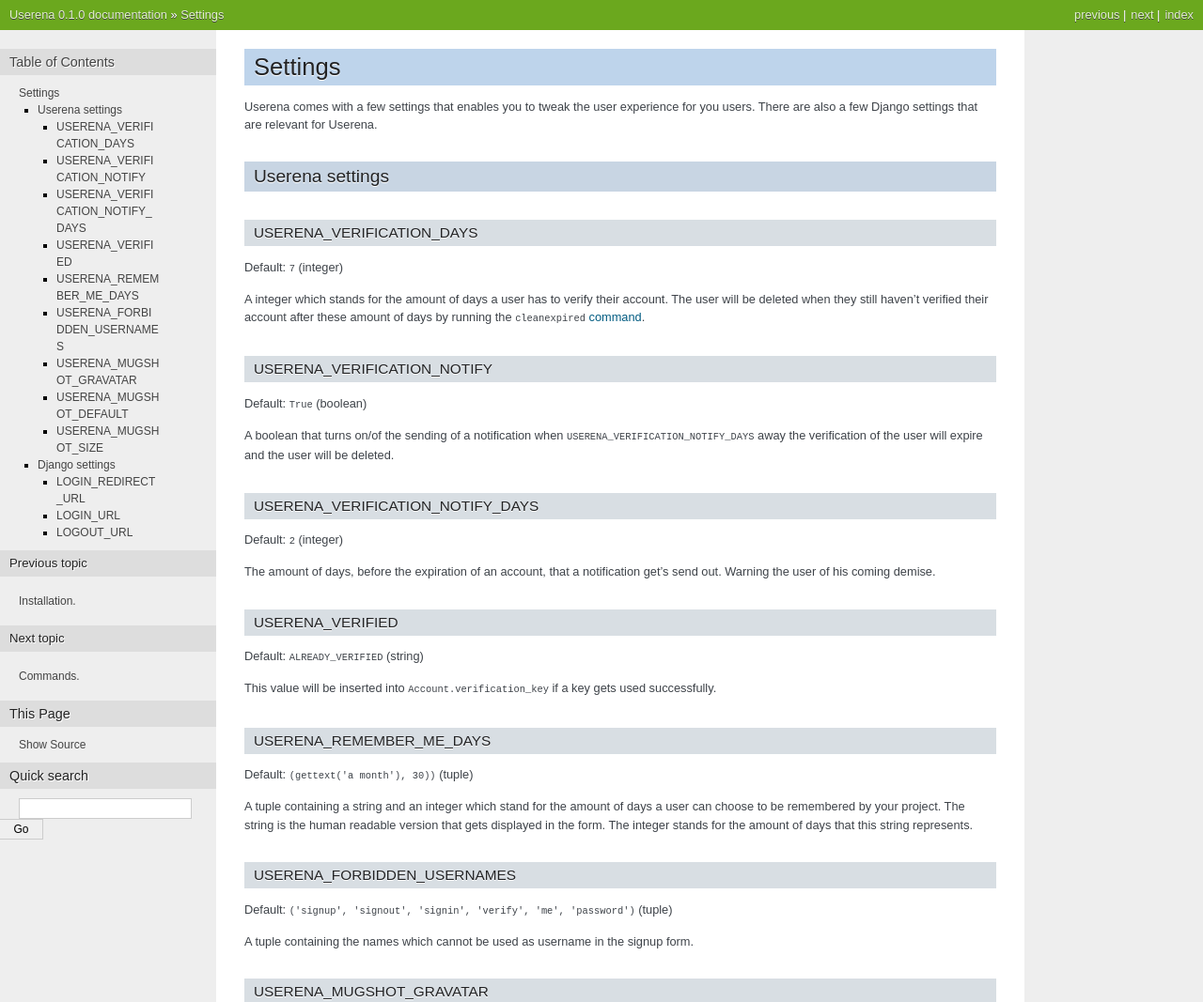
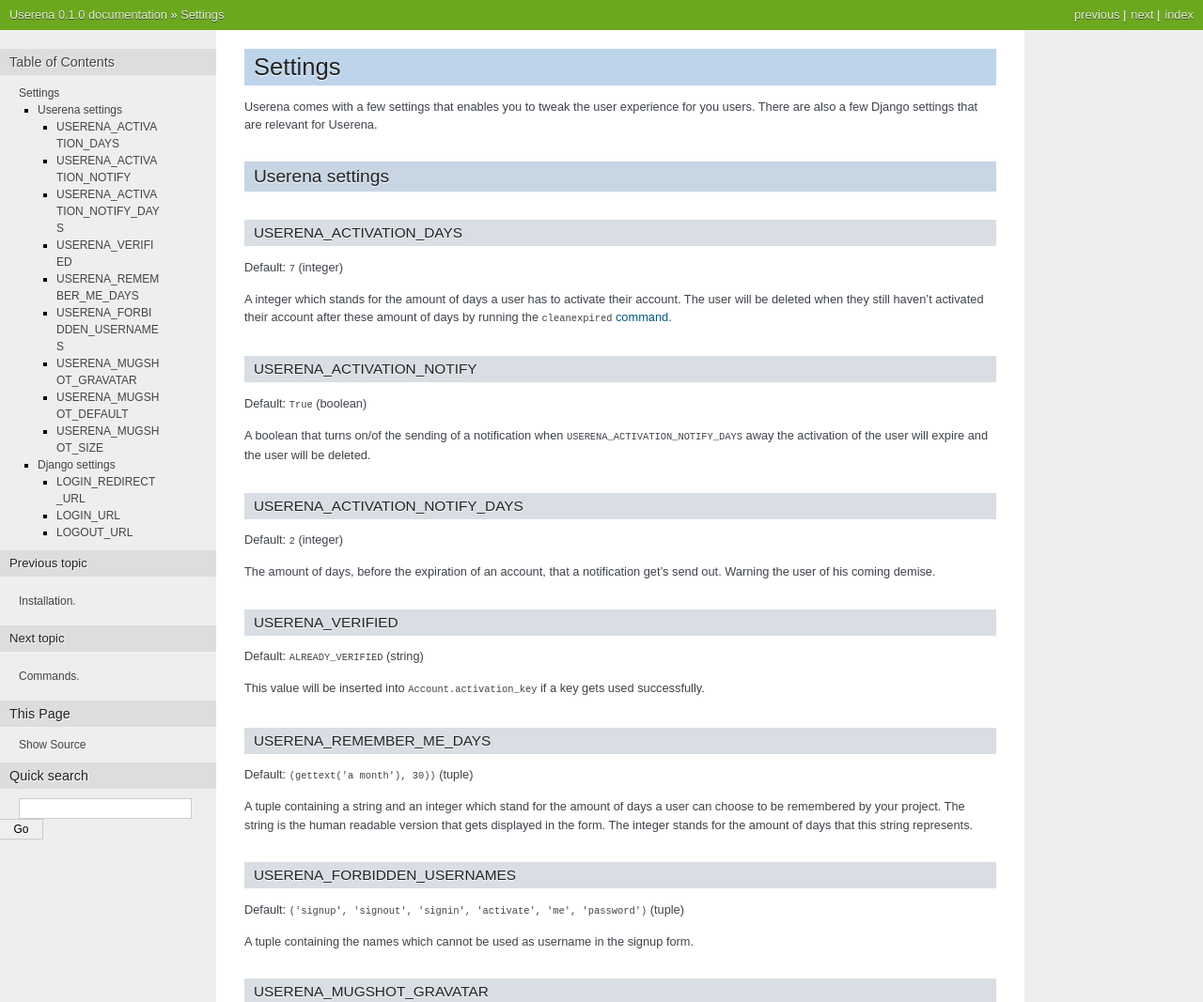
Before and after one commit to napster0125/django-ena-for-user, a Sphinx documentation site: the page built from docs/settings.rst, in a window 1280 px wide. Shown: the top 1067 px of the page at 94% size. Built offline with Sphinx 7.4.7, drawn with Linux system fonts in a browser that asks for light colours; pages that are not in the unit, such as notebooks, are missing from menus.

Commit message:
Updated documentation

```diff
--- a/docs/commands.rst
+++ b/docs/commands.rst
@@ -10,7 +10,7 @@
 --------------
 
 Search for users that still haven't verified their e-mail address after
-``USERENA_VERIFICATION_DAYS`` and delete them. Run by ::
+``USERENA_ACTIVATION_DAYS`` and delete them. Run by ::
 
     ./manage.py cleanexpired
 
--- a/docs/conf.py
+++ b/docs/conf.py
@@ -22,7 +22,7 @@
 
 # Add any Sphinx extension module names here, as strings. They can be extensions
 # coming with Sphinx (named 'sphinx.ext.*') or your custom ones.
-extensions = ['sphinxtogithub']
+extensions = []
 
 # Add any paths that contain templates here, relative to this directory.
 templates_path = ['_templates']
--- a/docs/settings.rst
+++ b/docs/settings.rst
@@ -10,24 +10,24 @@
 Userena settings
 ----------------
 
-USERENA_VERIFICATION_DAYS
+USERENA_ACTIVATION_DAYS
 ~~~~~~~~~~~~~~~~~~~~~~~~~
 Default: ``7`` (integer)
 
-A integer which stands for the amount of days a user has to verify their
-account. The user will be deleted when they still haven't verified their
+A integer which stands for the amount of days a user has to activate their
+account. The user will be deleted when they still haven't activated their
 account after these amount of days by running the ``cleanexpired``
 :ref:`command <commands>`.
 
-USERENA_VERIFICATION_NOTIFY
+USERENA_ACTIVATION_NOTIFY
 ~~~~~~~~~~~~~~~~~~~~~~~~~~~
 Default: ``True`` (boolean)
 
 A boolean that turns on/of the sending of a notification when
-``USERENA_VERIFICATION_NOTIFY_DAYS`` away the verification of the user will
+``USERENA_ACTIVATION_NOTIFY_DAYS`` away the activation of the user will
 expire and the user will be deleted.
 
-USERENA_VERIFICATION_NOTIFY_DAYS
+USERENA_ACTIVATION_NOTIFY_DAYS
 ~~~~~~~~~~~~~~~~~~~~~~~~~~~~~~~~
 Default: ``2`` (integer)
 
@@ -38,7 +38,7 @@
 ~~~~~~~~~~~~~~~~
 Default: ``ALREADY_VERIFIED`` (string)
 
-This value will be inserted into ``Account.verification_key`` if a key gets
+This value will be inserted into ``Account.activation_key`` if a key gets
 used successfully.
 
 USERENA_REMEMBER_ME_DAYS
@@ -52,7 +52,7 @@
 
 USERENA_FORBIDDEN_USERNAMES
 ~~~~~~~~~~~~~~~~~~~~~~~~~~~
-Default: ``('signup', 'signout', 'signin', 'verify', 'me', 'password')`` (tuple)
+Default: ``('signup', 'signout', 'signin', 'activate', 'me', 'password')`` (tuple)
 
 A tuple containing the names which cannot be used as username in the signup
 form.
```
